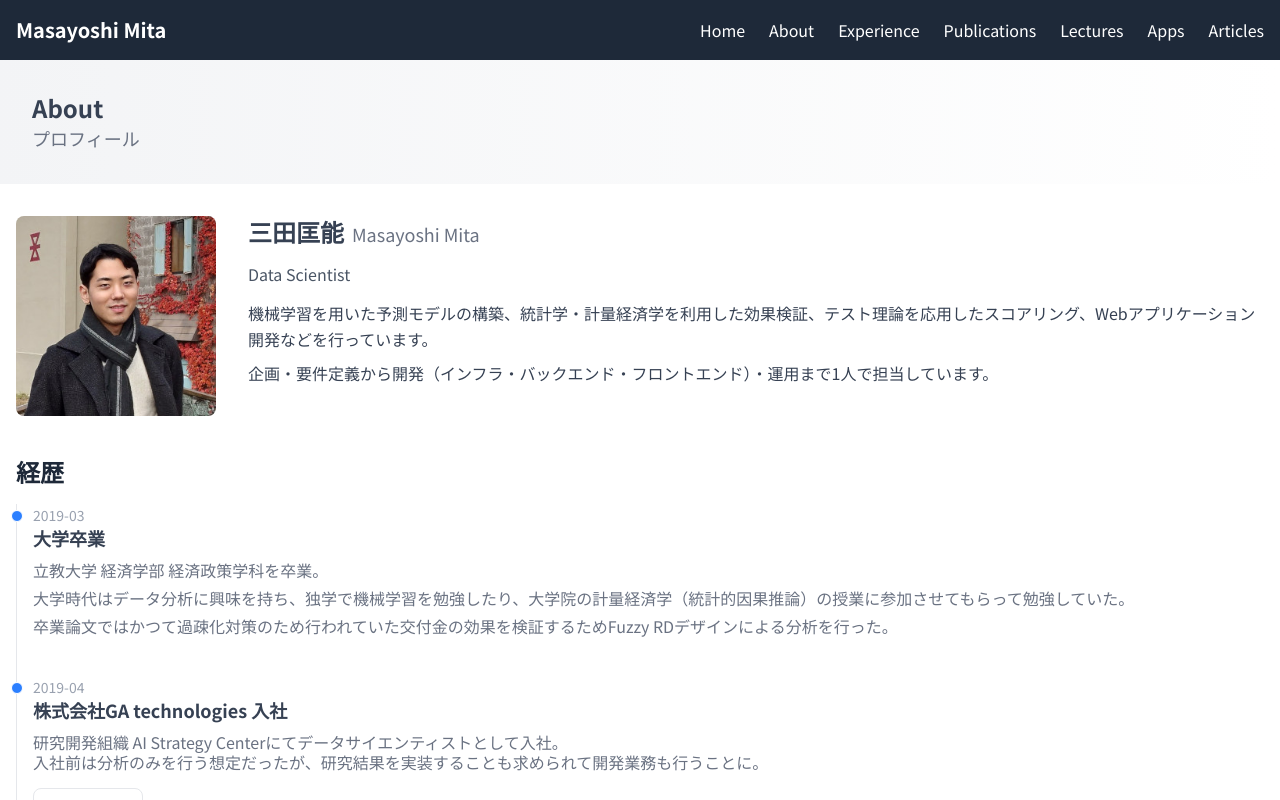
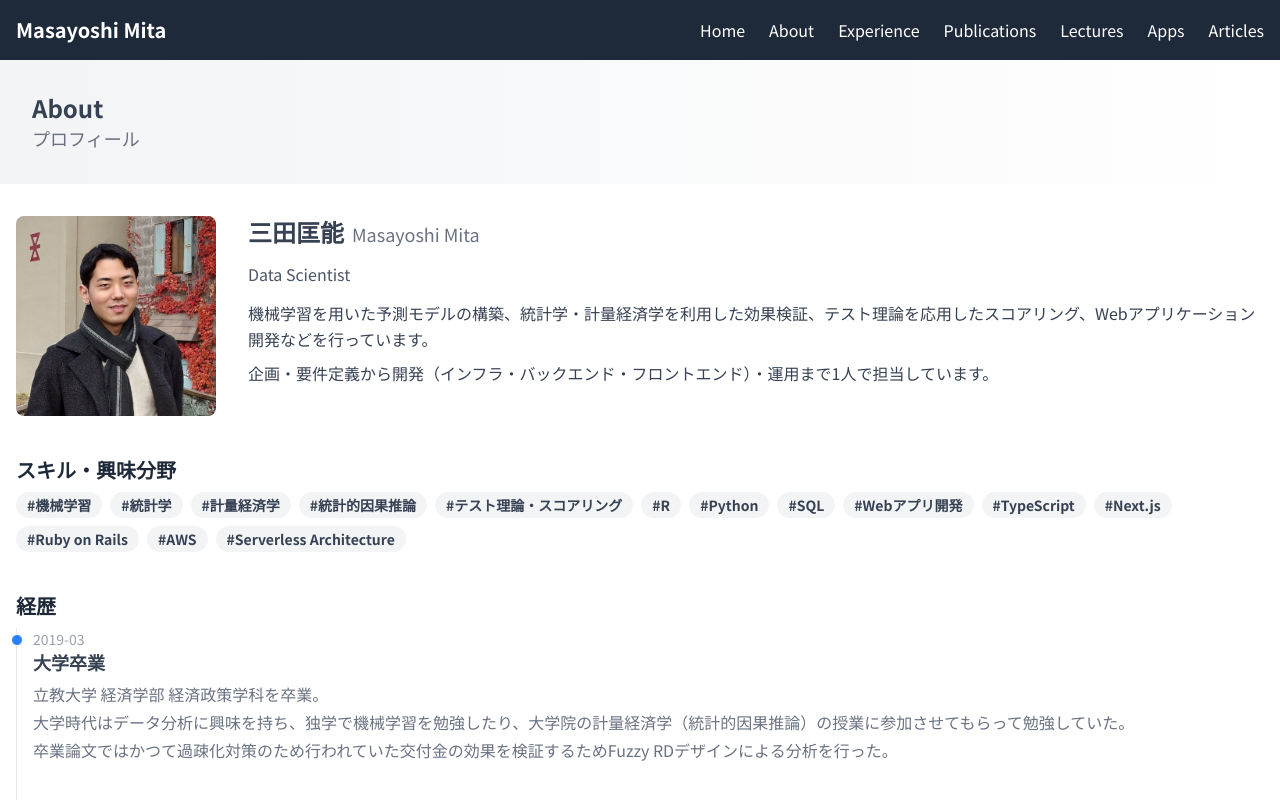
Before and after one commit to nigimitama/nigimitama.github.io, a Next.js app: page /about in a window 1280 px wide. Shown: the top 800 px of the page. Built offline with nearby package versions, Linux system fonts and the light colour scheme.

Commit message:
feat: Aboutページに興味関心のタグを追加

```diff
--- a/app/about/page.tsx
+++ b/app/about/page.tsx
@@ -28,7 +28,7 @@ export default function AboutPage() {
                   機械学習を用いた予測モデルの構築、統計学・計量経済学を利用した効果検証、テスト理論を応用したスコアリング、Webアプリケーション開発などを行っています。
                 </p>
 
-                <p className="text-gray-700 leading-relaxed">
+                <p className="text-gray-700 leading-relaxed mb-6">
                   企画・要件定義から開発（インフラ・バックエンド・フロントエンド）・運用まで1人で担当しています。
                 </p>
               </div>
@@ -36,7 +36,12 @@ export default function AboutPage() {
           </section>
 
           <section className="my-10">
-            <h2 className="text-2xl font-bold text-gray-800 mb-4">経歴</h2>
+            <h2 className="text-xl font-semibold text-gray-800 mb-2">スキル・興味分野</h2>
+            <SkillTags />
+          </section>
+
+          <section className="my-10">
+            <h2 className="text-xl font-bold text-gray-800 mb-2">経歴</h2>
             <History />
           </section>
         </article>
@@ -46,6 +51,7 @@ export default function AboutPage() {
 }
 
 import Timeline, { TimelineItem } from "@/components/Timeline"
+import Tags from "@/components/Tags"
 
 const History = () => {
   const timelineData: TimelineItem[] = [
@@ -99,3 +105,24 @@ const History = () => {
 
   return <Timeline items={timelineData} />
 }
+
+const SkillTags = () => {
+  const skills = [
+    "機械学習",
+    "統計学",
+    "計量経済学",
+    "統計的因果推論",
+    "テスト理論・スコアリング",
+    "R",
+    "Python",
+    "SQL",
+    "Webアプリ開発",
+    "TypeScript",
+    "Next.js",
+    "Ruby on Rails",
+    "AWS",
+    "Serverless Architecture",
+  ]
+
+  return <Tags tags={skills} />
+}
--- /dev/null
+++ b/components/Tags.tsx
@@ -0,0 +1,20 @@
+import { Badge } from "@/components/ui/badge"
+
+interface TagsProps {
+  tags: string[]
+  className?: string
+}
+
+export default function Tags({ tags, className = "" }: TagsProps) {
+  return (
+    <div className={`flex flex-wrap gap-2 ${className}`}>
+      {tags.map((tag, index) => (
+        <Badge key={index} variant="default" className="text-sm bg-gray-100">
+          #{tag}
+        </Badge>
+      ))}
+    </div>
+  )
+}
+
+export { Tags }
```
